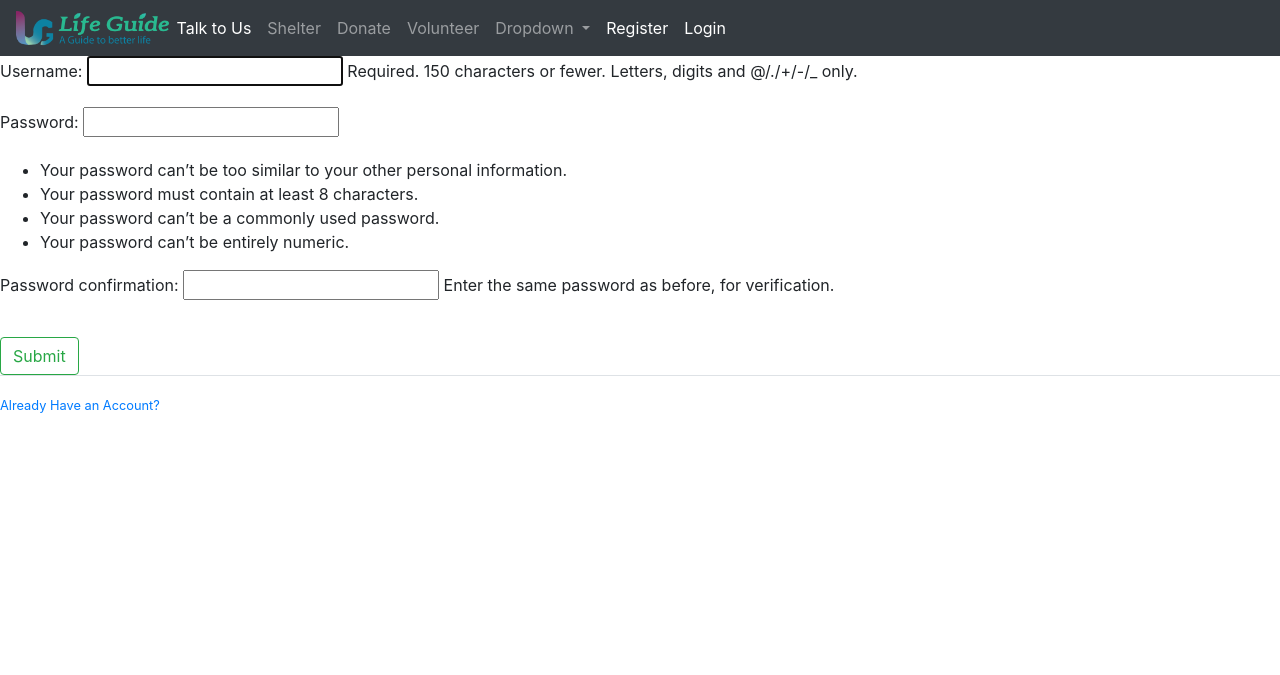
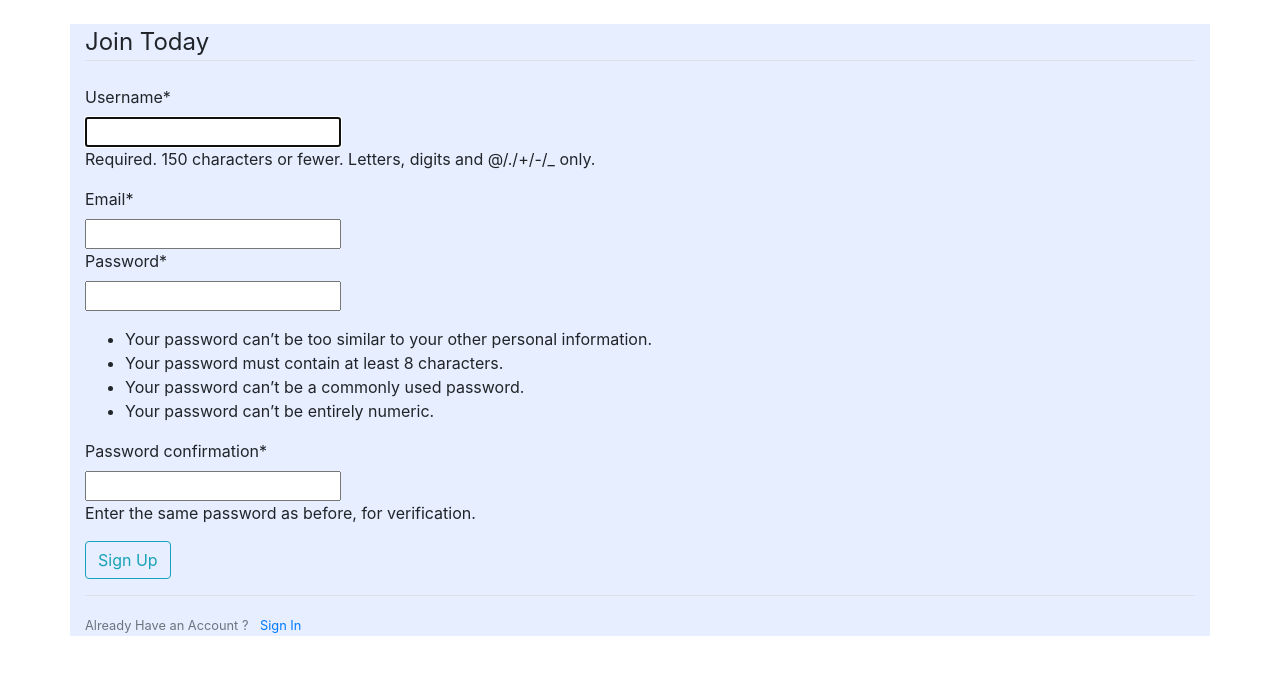
Before and after one commit to myjaa/Life_Guide, a Django app: page /register/ in a window 1280 px wide. Shown: the top 675 px of the page. Run offline with Django 3.2, Linux system fonts and the light colour scheme; some libraries are stand-ins or nearby versions.

Commit message:
commit 3

```diff
--- a/life_guide_project/life_guide/settings.py
+++ b/life_guide_project/life_guide/settings.py
@@ -43,6 +43,7 @@ INSTALLED_APPS = [
     'django.contrib.sessions',
     'django.contrib.messages',
     'django.contrib.staticfiles',
+    'crispy_forms'
 ]
 
 MIDDLEWARE = [
@@ -53,6 +54,7 @@ MIDDLEWARE = [
     'django.contrib.auth.middleware.AuthenticationMiddleware',
     'django.contrib.messages.middleware.MessageMiddleware',
     'django.middleware.clickjacking.XFrameOptionsMiddleware',
+
 ]
 
 ROOT_URLCONF = 'life_guide.urls'
--- a/life_guide_project/life_guide/templates/base.html
+++ b/life_guide_project/life_guide/templates/base.html
@@ -38,18 +38,18 @@
           <a class="dropdown-item" href="#">Something else here</a>
         </div>
       </li>
-      {% if request.user.is_autheticated %}
-        <li class="nav-item active">
-          <a class="nav-link" href="{% url 'logout' %}">Logout <span class="sr-only">(current)</span></a>
-        </li>
-      {% else %}
-        <li class="nav-item active">
-          <a class="nav-link" href="{% url 'register' %}">Register <span class="sr-only">(current)</span></a>
-        </li>
-        <li class="nav-item active">
-          <a class="nav-link" href="{% url 'login' %}">Login <span class="sr-only">(current)</span></a>
-        </li>
-      {% endif %}
+        {% if user.is_authenticated %}
+            <ul class="nav-item">
+                <a class="nav-link" href="/logout"><button class="btn btn-danger my-2 my-sm-0">Logout</button></a>
+            </ul>
+            <ul class="nav-item">
+                <a class="nav-link" href="/profile"><button class="btn btn-info my-2 my-sm-0">Profile</button></a>
+            </ul>
+            {% else %}
+            <ul class="nav-item">
+                <a class="nav-link" href="/login"><button class="btn btn-danger my-2 my-sm-0">Login</button></a>
+            </ul>
+            {% endif %}
 
     </ul>
 
--- a/life_guide_project/life_guide/urls.py
+++ b/life_guide_project/life_guide/urls.py
@@ -33,4 +33,5 @@ urlpatterns = [
     path('volunteer/',volunteer_views.volunteer, name='volunteer'),
     path('login/',auth_views.LoginView.as_view(template_name='users/login.html'),name='login'),
     path('logout/', auth_views.LogoutView.as_view(template_name='users/logout.html'), name='logout'),
+    path('profile/', auth_views.LogoutView.as_view(template_name='users/profile.html'), name='profile'),
 ]
--- /dev/null
+++ b/life_guide_project/users/forms.py
@@ -0,0 +1,12 @@
+from django import forms
+from django.contrib.auth.models import User
+from django.contrib.auth.forms import UserCreationForm
+
+
+class UserRegisterForm(UserCreationForm):
+	email = forms.EmailField()
+
+
+	class Meta:
+		model = User
+		fields = ['username', 'email', 'password1', 'password2']
--- /dev/null
+++ b/life_guide_project/users/templates/users/basic.html
@@ -0,0 +1,32 @@
+<!doctype html>
+<html lang="en">
+
+<head>
+    <!-- Required meta tags -->
+    <meta charset="utf-8">
+    <meta name="viewport" content="width=device-width, initial-scale=1, shrink-to-fit=no">
+    <!-- Bootstrap CSS -->
+    <link rel="stylesheet" href="https://stackpath.bootstrapcdn.com/bootstrap/4.4.1/css/bootstrap.min.css" integrity="sha384-Vkoo8x4CGsO3+Hhxv8T/Q5PaXtkKtu6ug5TOeNV6gBiFeWPGFN9MuhOf23Q9Ifjh" crossorigin="anonymous">
+    <title>{% block title %} {% endblock %}</title>
+</head>
+
+<body>
+    {% block css %} {% endblock %}
+    {% if messages %}
+    {% for message in messages %}
+    <div class="alert alert-{{ message.tags }}">
+        {{ message }}
+    </div>
+    }
+    {% endfor %}
+    {% endif %}
+    {% block body %} {% endblock %}
+    <!-- Optional JavaScript -->
+    <!-- jQuery first, then Popper.js, then Bootstrap JS -->
+    {% block js %} {% endblock %}
+    <script src="https://code.jquery.com/jquery-3.4.1.slim.min.js" integrity="sha384-J6qa4849blE2+poT4WnyKhv5vZF5SrPo0iEjwBvKU7imGFAV0wwj1yYfoRSJoZ+n" crossorigin="anonymous"></script>
+    <script src="https://cdn.jsdelivr.net/npm/popper.js@1.16.0/dist/umd/popper.min.js" integrity="sha384-Q6E9RHvbIyZFJoft+2mJbHaEWldlvI9IOYy5n3zV9zzTtmI3UksdQRVvoxMfooAo" crossorigin="anonymous"></script>
+    <script src="https://stackpath.bootstrapcdn.com/bootstrap/4.4.1/js/bootstrap.min.js" integrity="sha384-wfSDF2E50Y2D1uUdj0O3uMBJnjuUD4Ih7YwaYd1iqfktj0Uod8GCExl3Og8ifwB6" crossorigin="anonymous"></script>
+</body>
+
+</html>
--- a/life_guide_project/users/templates/users/register.html
+++ b/life_guide_project/users/templates/users/register.html
@@ -1,22 +1,21 @@
-{% extends 'base.html' %}
-
-{% block content %}
-
+{% extends 'users/basic.html' %}
+{% load crispy_forms_tags %}
+{% block title%} Sign Up - My Awesome Cart{% endblock title%}
+{% block body %}
+<div class="container mt-4" style="background-color: #e6eeff">
     <div class="content-section">
-        <form method="POST">
-            {% csrf_token %}
-            <fieldset class="form-group">
-                {{ form.as_p }}
+        <form action="" method="post">{% csrf_token %}
+            <fieldset class="from-group">
+                <legend class="border-bottom mb-4">Join Today</legend>
+                {{ form|crispy }}
             </fieldset>
-
-            <button class="btn btn-outline-success" type="Submit">Submit</button>
+            <div class="form-group">
+                <button class="btn btn-outline-info" type="submit"> Sign Up</button>
+            </div>
         </form>
-         <div class="border-top pt-3">
-            <small class="text-muted">
-            <a href="{% url 'login' %}">Already Have an Account?</a>
-            </small>
-
-         </div>
+        <div class="border-top pt-3">
+            <small class="text-muted">Already Have an Account ? <a class="ml-2" href="{% url 'login' %}">Sign In</a></small>
+        </div>
     </div>
-
-{% endblock content %}
+</div>
+{% endblock body %}
--- a/life_guide_project/users/views.py
+++ b/life_guide_project/users/views.py
@@ -1,15 +1,21 @@
 from django.shortcuts import render, redirect
-from django.contrib.auth.forms import UserCreationForm
 from django.contrib import messages
+from django.contrib.auth.decorators import login_required
+from .forms import UserRegisterForm
+# Create your views here.
+def register(request):
+	if request.method == 'POST':
+		form = UserRegisterForm(request.POST)
+		if form.is_valid():
+			form.save()
+			username = form.cleaned_data.get('username')
+			messages.success(request, f'Account Created for {username}! You can now Log in')
+			return redirect('http://127.0.0.1:8000/login/')
+	else:
+		form = UserRegisterForm()
+	return render(request, 'users/register.html', {'form':form})
 
-def register(request):
-    if request.method=='POST':
-        form= UserCreationForm(request.POST)
-        if form.is_valid():
-            form.save()
-            username=form.cleaned_data.get('username')
-            messages.success(request,f'Your account has been created')
-            return redirect('login')
-    else:
-        form= UserCreationForm()
-    return render(request, 'users/register.html',{'form':form})
+
+@login_required
+def profile(request):
+	return render(request, 'users/profile.html')
```
Also changed, not shown: life_guide_project/users/templates/users/login.html (+16 -18 lines), life_guide_project/users/templates/users/logout.html (+14 -13 lines), life_guide_project/users/templates/users/profile.html (added, +8 -0 lines), life_guide_project/db.sqlite3.
